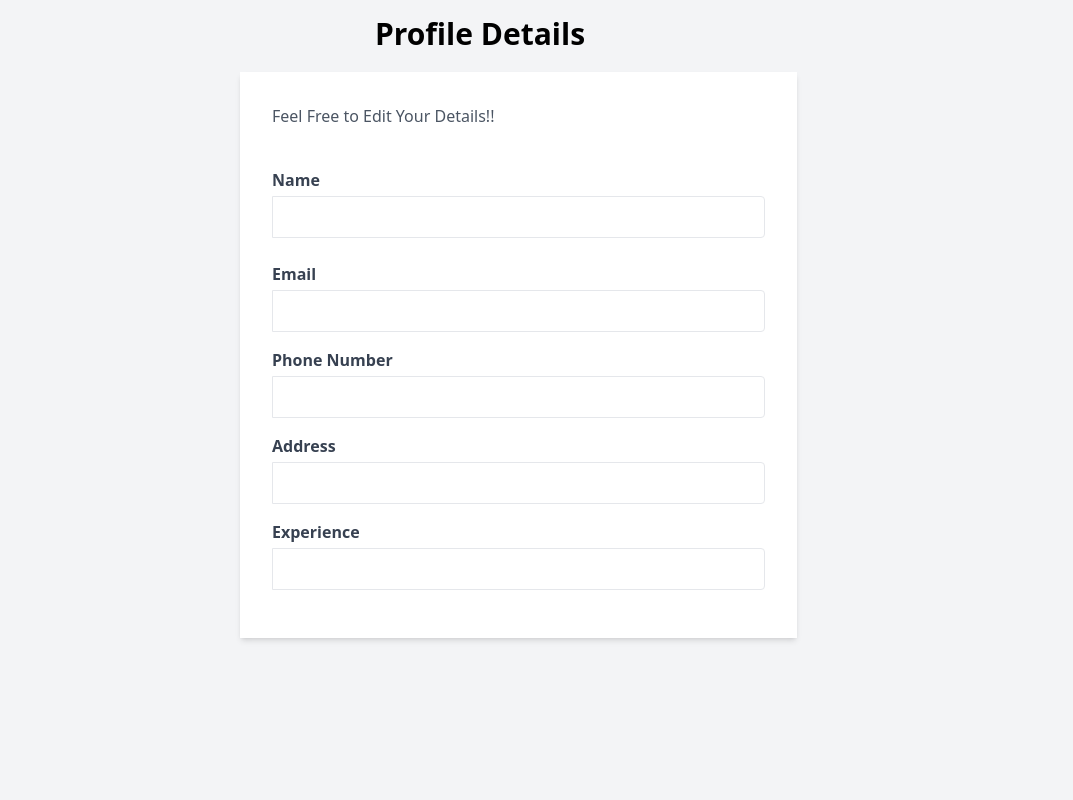
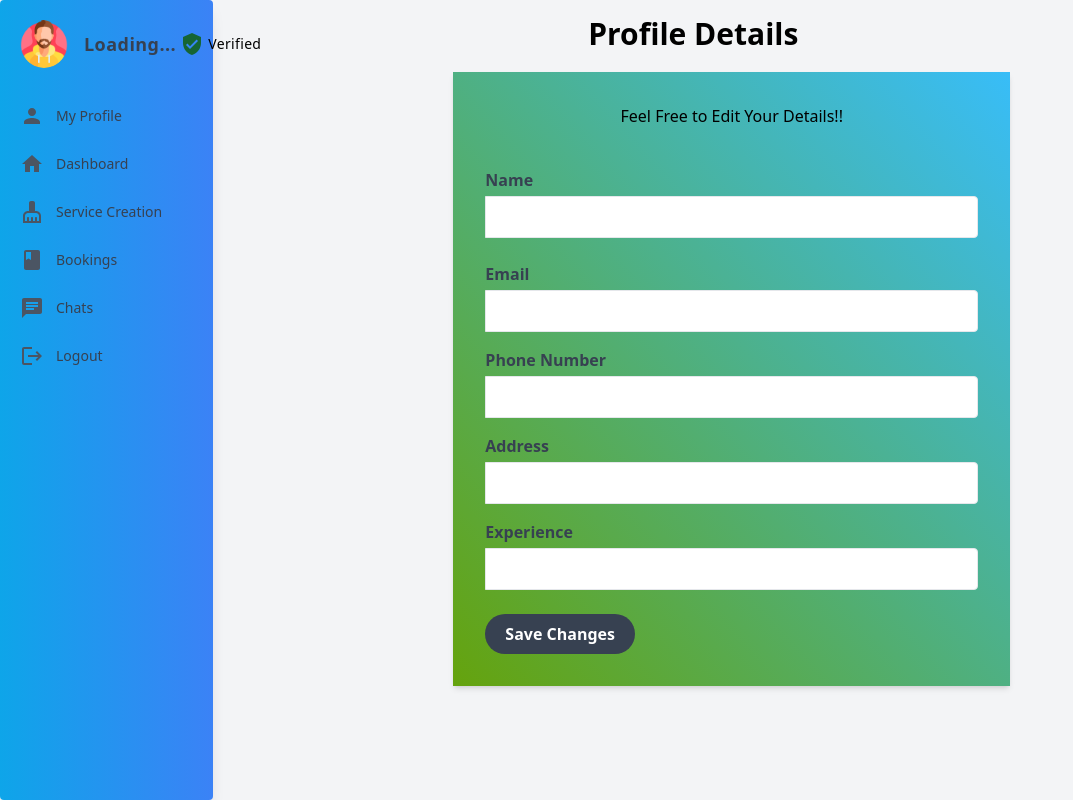
Before and after one commit to Haritha944/EventProHub, a React (Create React App) app in the folder frontend/my-app/: page /servicerprofile in a window 1280 px wide. Shown: the whole page, without its empty margins (0-1073 px from the left). Built offline with nearby package versions, Linux system fonts and the light colour scheme; no server answers.

Commit message:
serviceprof

```diff
--- a/frontend/my-app/src/Pages/ServicerProfilePage.jsx
+++ b/frontend/my-app/src/Pages/ServicerProfilePage.jsx
@@ -1,11 +1,12 @@
 import React from "react";
 import ServicerProfileComponent from "../components/ServicerProfileComponent";
+import ServicerSidebarComponent from "../components/ServicerSidebarComponent";
 
 function ServicerProfilePage() {
     return (
       <>
         <div class="flex flex-wrap bg-gray-100 w-full h-screen">
-
+        <ServicerSidebarComponent/>
         <div className="w-9/12">
               <div className="p-4 text-gray-500">
                 <ServicerProfileComponent/>
--- a/frontend/my-app/src/components/ServicerProfileComponent.jsx
+++ b/frontend/my-app/src/components/ServicerProfileComponent.jsx
@@ -8,17 +8,24 @@ function ServicerProfileComponent  ()  {
         const savedServicerDetails = localStorage.getItem('servicerDetails');
         return savedServicerDetails ? JSON.parse(savedServicerDetails) : null;
     });
+
+    const [showModal, setShowModal] = useState(false);
+    const [confirmUpdate, setConfirmUpdate] = useState(false);
+
     const user = useSelector((state) => state.user); // accessing 'name' from the 'user' slice
     const Token = useSelector(state => state.user.token);
     const accessToken = Token.access
 
 
+
     useEffect(() => {
         const fetchServicerDetails = async () => {
+
             try {
                 const response = await axios.get('http://127.0.0.1:8000/api/provider/servicer_profile/', {
                     headers: {
-                        Authorization: `Bearer ${accessToken}` // Include access token in the Authorization header
+                        Authorization: `Bearer ${accessToken}`,
+                        'Content-Type': 'application/json', // Include access token in the Authorization header
                     }
                 });
                 console.log('Servicer Details:', response.data);
@@ -35,13 +42,44 @@ function ServicerProfileComponent  ()  {
         fetchServicerDetails();
 
     }, [user]);
+
+
+    const updateServicerProfile = async () =>{
+        try {
+            const servicerId = servicerDetails.id;
+            const response = await axios.put(
+                `http://127.0.0.1:8000/api/provider/servicer_profile/update/${servicerId}/`,
+                servicerDetails,
+                {
+                    headers:{
+                        Authorization:`Bearer ${accessToken}`
+                    }
+                }
+            );
+            console.log('Updated Servicer Details:',response.data);
+            localStorage.setItem('servicerDetails', JSON.stringify(response.data));
+            setServicerDetails(response.data);
+            setConfirmUpdate(false);
+            setShowModal(false);
+
+        } catch (error){
+            console.error('Error updating servicer details:',error);
+        }
+    };
+
+    useEffect (()=>{
+        if (confirmUpdate) {
+            updateServicerProfile();
+        }
+    }, [confirmUpdate]);
+
   return (
     <>
      <h1 className="text-3xl font-bold text-black text-center mb-5">Profile Details</h1>
      <div className="h-full">
-        <div className='w-full md:w-3/5 p-8 bg-white lg:ml-56 shadow-md'>
-        <div className='flex justify-between '>
-        <span className="text-gray-600">Feel Free to Edit Your Details!!</span>
+        <div className='w-full md:w-3/5 p-8 bg-gradient-to-tr from-lime-600 to-sky-400 lg:ml-56 shadow-md'>
+        <div className='flex justify-center '>
+        <span className="text-black">Feel Free to Edit Your Details!!</span>
         </div>
         <div className='pb-6 mt-10'>
             <label htmlFor='name'  className="font-semibold text-gray-700 block pb-1">Name</label>
@@ -94,7 +132,40 @@ function ServicerProfileComponent  ()  {
                         onChange={(e) => setServicerDetails({ ...servicerDetails, experience: e.target.value })}
                     />
         </div>
-
+        <button
+            onClick ={()=>{
+                setShowModal(true);
+                setConfirmUpdate(false);
+            }}
+             className="mt-2 text-md font-bold text-white bg-gray-700 rounded-full px-5 py-2 hover:bg-gray-800"
+                    type="button">
+                    Save Changes
+        </button>
+        {showModal && (
+                <div id="popup-modal" tabindex="-1" className="flex overflow-y-auto overflow-x-hidden fixed top-0 right-0 left-0 z-50 justify-center items-center w-full md:inset-0 h-[calc(100%-1rem)] max-h-full">
+                    <div className="relative p-4 w-full max-w-md max-h-full">
+                        <div className="relative bg-white rounded-lg shadow dark:bg-gray-700">
+                            <div className="p-4 md:p-5 text-center">
+                                <svg className="mx-auto mb-4 text-gray-400 w-12 h-12 dark:text-gray-200" aria-hidden="true" xmlns="http://www.w3.org/2000/svg" fill="none" viewBox="0 0 20 20">
+                                    <path stroke="currentColor" stroke-linecap="round" stroke-linejoin="round" stroke-width="2" d="M10 11V6m0 8h.01M19 10a9 9 0 1 1-18 0 9 9 0 0 1 18 0Z"/>
+                                </svg>
+                                <h3 className="mb-5 text-lg font-normal text-gray-500 dark:text-gray-400">Are you sure you want to Edit?</h3>
+                                <button
+                                onClick={() => {
+                                    setConfirmUpdate(true);
+                                    setShowModal(false);
+                                }}
+                                data-modal-hide="popup-modal"
+                                type="button"
+                                className="text-white bg-red-600 hover:bg-red-800 focus:ring-4 focus:outline-none focus:ring-red-300 dark:focus:ring-red-800 font-medium rounded-lg text-sm inline-flex items-center px-5 py-2.5 text-center">
+                                    Yes, I'm sure
+                                </button>
+                                <button onClick={() => setShowModal(false)} data-modal-hide="popup-modal" type="button" className="py-2.5 px-5 ms-3 text-sm font-medium text-gray-900 focus:outline-none bg-white rounded-lg border border-gray-200 hover:bg-gray-100 hover:text-blue-700 focus:z-10 focus:ring-4 focus:ring-gray-100 dark:focus:ring-gray-700 dark:bg-gray-800 dark:text-gray-400 dark:border-gray-600 dark:hover:text-white dark:hover:bg-gray-700">No, cancel</button>
+                            </div>
+                        </div>
+                    </div>
+                </div>
+                )}
 
         </div>
         </div>
--- /dev/null
+++ b/frontend/my-app/src/components/ServicerSidebarComponent.jsx
@@ -0,0 +1,130 @@
+import React,{useEffect, useState} from 'react';
+import axios from 'axios';
+import {useNavigate} from 'react-router-dom';
+import { useSelector,useDispatch } from 'react-redux';
+import {clearUser} from '../redux/Slices/userSlice';
+import man from '../Images/man1.png';
+import PersonIcon from '@mui/icons-material/Person';
+import HomeIcon from '@mui/icons-material/Home';
+import CleaningServicesIcon from '@mui/icons-material/CleaningServices';
+import LogoutIcon from '@mui/icons-material/Logout';
+import BookIcon from '@mui/icons-material/Book';
+import ChatIcon from '@mui/icons-material/Chat';
+import VerifiedUserIcon from '@mui/icons-material/VerifiedUser';
+
+function ServicerSidebarComponent  () {
+  const navigate = useNavigate()
+  const dispatch=useDispatch();
+
+  const [servicerDetails,setServicerDetails] = useState(() =>{
+    const savedServicerDetails = localStorage.getItem('servicerDetails');
+    return savedServicerDetails ? JSON.parse(savedServicerDetails) : null;
+  });
+
+  const user = useSelector((state)=> state.user);
+  const Token = useSelector((state)=> state.user.token);
+  const accessToken = Token.access
+  useEffect (() =>{
+    const fetchServicerDetails = async ()=>{
+      try {
+         const response = await axios.get('http://127.0.0.1:8000/api/provider/servicer_profile/',{
+            headers: {
+                        Authorization: `Bearer ${accessToken}`
+         }
+      });
+      console.log('Owner Details:', response.data);
+      setServicerDetails(response.data);
+      localStorage.setItem('ownerDetails', JSON.stringify(response.data));
+    } catch (error) {
+      console.error('Error fetching owner details:', error);
+  }
+      };
+      fetchServicerDetails();
+    } ,[user]);
+
+
+    const handleLogout = () =>{
+      localStorage.removeItem('userName');
+      localStorage.removeItem('servicerDetails');
+      dispatch(clearUser());
+      navigate('/servicelogin')
+
+    }
+
+  return (
+    <>
+    <div class="w-2/12 bg-gradient-to-r from-sky-500 to-blue-500 rounded p-3 shadow-lg">
+          <div class="flex items-center space-x-4 p-2 mb-5">
+              <img class="h-12 rounded-full" src={man} alt="James Bhatta"/>
+              <div>
+                  <h4 class="font-semibold text-lg text-gray-700 capitalize font-poppins tracking-wide">{servicerDetails ? servicerDetails.name : ''}</h4>
+                  <span class="text-sm tracking-wide flex items-center space-x-1">
+                  <h4 class="font-semibold text-lg text-gray-700 capitalize font-poppins tracking-wide">
+                   {servicerDetails ? servicerDetails.name : 'Loading...'}
+                  </h4>
+
+                      <VerifiedUserIcon className='text-green-800'/>
+                      <span>Verified</span>
+                  </span>
+
+              </div>
+          </div>
+          <ul class="space-y-2 text-sm">
+
+
+
+              <li>
+                  <a href="#" onClick={() => navigate('/servicerprofile')} class="flex items-center space-x-3 text-gray-700 p-2 rounded-md font-medium hover:bg-gray-200 focus:bg-gray-200 focus:shadow-outline">
+                      <span class="text-gray-600">
+                          <PersonIcon />
+                      </span>
+                      <span>My Profile</span>
+                  </a>
+              </li>
+              <li>
+                  <a href="#" class="flex items-center space-x-3 text-gray-700 p-2 rounded-md font-medium hover:bg-gray-200 focus:bg-gray-200 focus:shadow-outline">
+                      <span class="text-gray-600">
+                          <HomeIcon />
+                      </span>
+                      <span>Dashboard</span>
+                  </a>
+              </li>
+              <li>
+                  <a href="#" onClick={() => navigate('/ownerbikelist')} class="flex items-center space-x-3 text-gray-700 p-2 rounded-md font-medium hover:bg-gray-200 focus:bg-gray-200 focus:shadow-outline">
+                      <span class="text-gray-600">
+                        <CleaningServicesIcon/>
+                      </span>
+                      <span>Service Creation </span>
+                  </a>
+              </li>
+              <li>
+                  <a onClick={() => navigate('/ownerbooking')} class="flex items-center space-x-3 text-gray-700 p-2 rounded-md font-medium hover:bg-gray-200 focus:bg-gray-200 focus:shadow-outline">
+                      <span class=" text-gray-600">
+                         <BookIcon/>
+                      </span>
+                      <span>Bookings</span>
+                  </a>
+              </li>
+              <li>
+                  <a href="#"  class="flex items-center space-x-3 text-gray-700 p-2 rounded-md font-medium hover:bg-gray-200 focus:bg-gray-200 focus:shadow-outline">
+                      <span class="text-gray-600">
+                         <ChatIcon/>
+                      </span>
+                      <span>Chats</span>
+                  </a>
+              </li>
+              <li>
+                  <a href="#" onClick={handleLogout} class="flex items-center space-x-3 text-gray-700 p-2 rounded-md font-medium hover:bg-gray-200 focus:bg-gray-200 focus:shadow-outline">
+                      <span class="text-gray-600">
+                          <LogoutIcon/>
+                      </span>
+                      <span>Logout</span>
+                  </a>
+              </li>
+          </ul>
+      </div>
+   </>
+  )
+}
+
+export default ServicerSidebarComponent
--- a/frontend/my-app/src/components/UserHomeComponent.jsx
+++ b/frontend/my-app/src/components/UserHomeComponent.jsx
@@ -283,7 +283,7 @@ const UserHomeComponent = () => {
 
       <div className="text-center mt-12">
         <button className="bg-gradient-to-r from-fuchsia-400 to-blue-500 text-black font-semibold py-3 px-8 rounded-full">
-          VIEW ALL TEAM
+          VIEW ALL PROVIDERS
         </button>
       </div>
     </div>
--- a/frontend/my-app/src/components/UserProfileComponent.jsx
+++ b/frontend/my-app/src/components/UserProfileComponent.jsx
@@ -8,6 +8,7 @@ function UserProfileComponent() {
       const savedUserDetails = localStorage.getItem('userDetails');
       return savedUserDetails ? JSON.parse(savedUserDetails) : null;
     });
+
     const [showModal, setShowModal] = useState(false);
     const [confirmUpdate, setConfirmUpdate] = useState(false);
 
```
Also changed, not shown: frontend/my-app/src/Images/man1.png (added).
